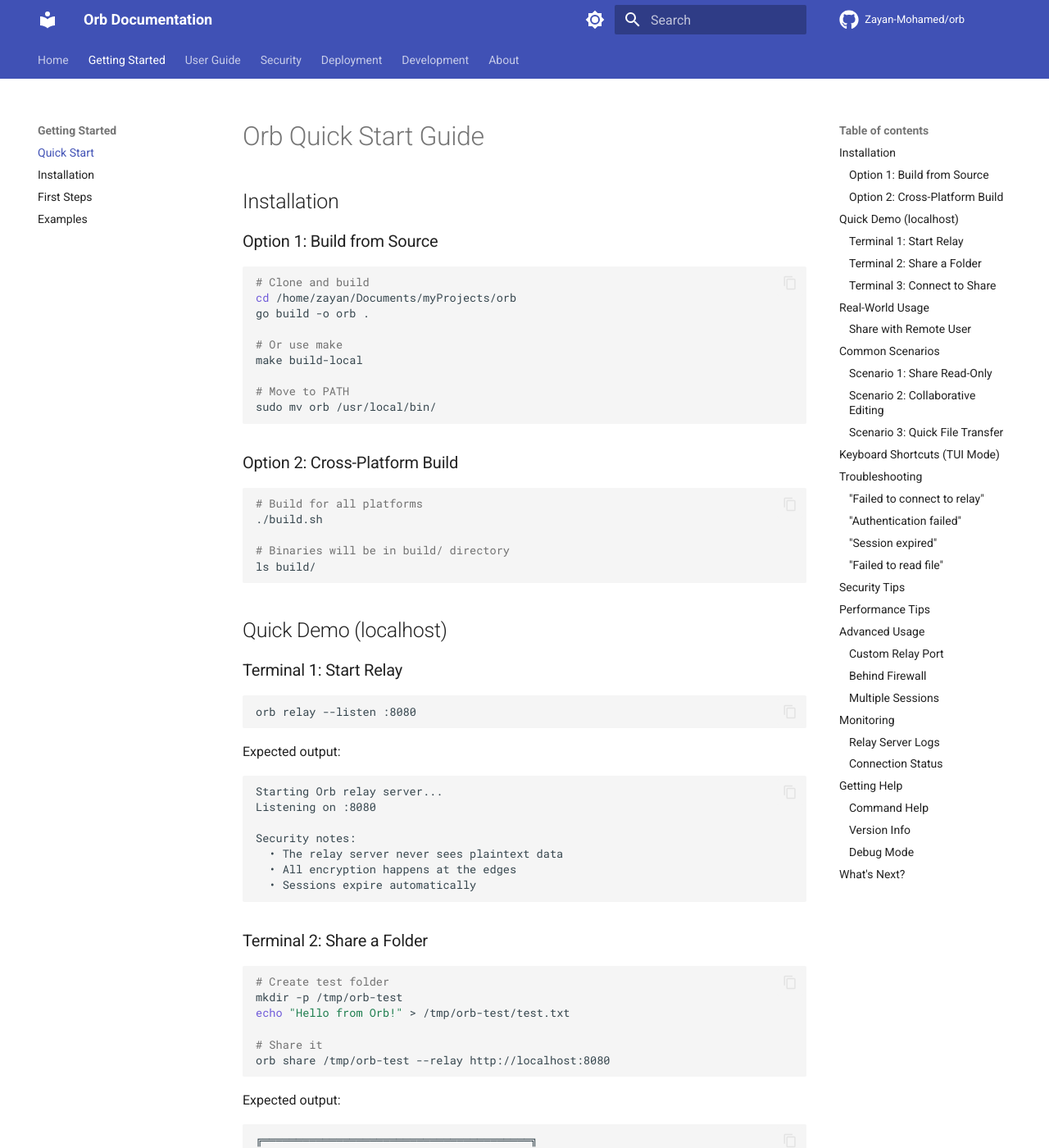
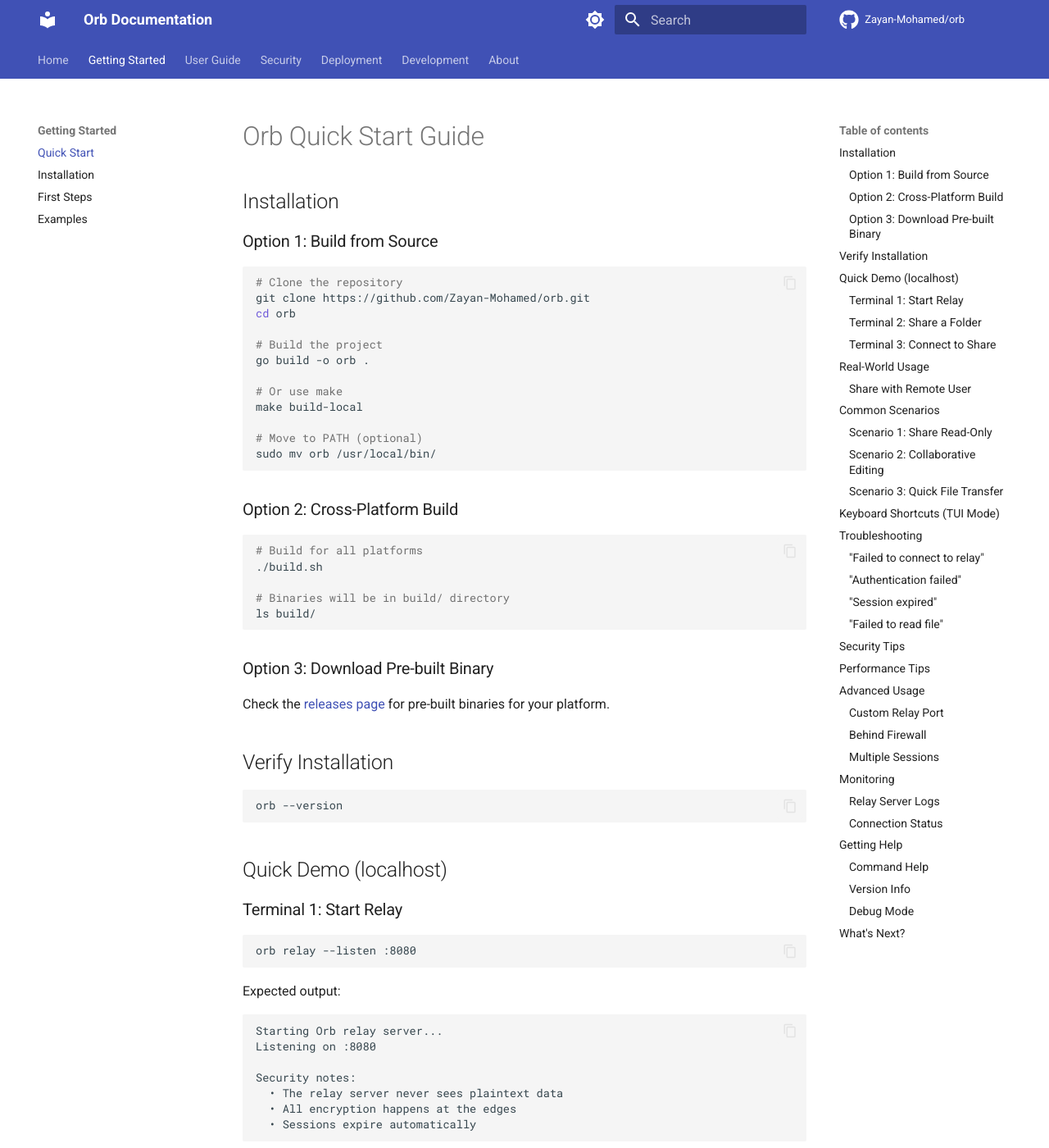
Before and after one commit to Zayan-Mohamed/orb, an MkDocs documentation site: the page built from docs/quickstart.md, in a window 1280 px wide and 1400 px high. Shown: the whole window at 82% size. Built offline with MkDocs 1.6.1 and Material for MkDocs 9.7.7, drawn with Linux system fonts in a browser that asks for light colours; comment, search, counter and statistics services are not loaded; the version menu is left out; some of the changed text lies outside the part shown.

Commit message:
feat: add version flag and generalize quickstart documentation
- Add --version flag and version subcommand with build metadata
- Inject version, git commit, and build date via ldflags
- Update Makefile to include version information in builds
- Update build.sh to pass version metadata to binaries

The version command now displays:
  - Orb version
  - Git commit hash
  - Build date/time

Users can run: orb --version, orb -v, or orb version

Signed-off-by: Zayan-Mohamed <itsm.zayan@gmail.com>

````diff
--- a/docs/quickstart.md
+++ b/docs/quickstart.md
@@ -5,14 +5,17 @@
 ### Option 1: Build from Source
 
 ```bash
-# Clone and build
-cd /home/zayan/Documents/myProjects/orb
+# Clone the repository
+git clone https://github.com/Zayan-Mohamed/orb.git
+cd orb
+
+# Build the project
 go build -o orb .
 
 # Or use make
 make build-local
 
-# Move to PATH
+# Move to PATH (optional)
 sudo mv orb /usr/local/bin/
 ```
 
@@ -24,6 +27,16 @@
 
 # Binaries will be in build/ directory
 ls build/
+```
+
+### Option 3: Download Pre-built Binary
+
+Check the [releases page](https://github.com/Zayan-Mohamed/orb/releases) for pre-built binaries for your platform.
+
+## Verify Installation
+
+```bash
+orb --version
 ```
 
 ## Quick Demo (localhost)
@@ -50,11 +63,11 @@
 
 ```bash
 # Create test folder
-mkdir -p /tmp/orb-test
-echo "Hello from Orb!" > /tmp/orb-test/test.txt
+mkdir -p ~/orb-test
+echo "Hello from Orb!" > ~/orb-test/test.txt
 
 # Share it
-orb share /tmp/orb-test --relay http://localhost:8080
+orb share ~/orb-test --relay http://localhost:8080
 ```
 
 Expected output:
@@ -100,7 +113,7 @@
 2. **Share** (from your machine):
 
    ```bash
-   orb share ./my-documents \
+   orb share ~/my-documents \
      --relay http://your-vps.com:8080 \
      --readonly
    ```
@@ -122,7 +135,7 @@
 ### Scenario 1: Share Read-Only
 
 ```bash
-orb share ./project-docs --readonly
+orb share ~/project-docs --readonly
 ```
 
 Files can be viewed and downloaded, but not modified or deleted.
@@ -131,7 +144,7 @@
 
 ```bash
 # Sharer (read-write)
-orb share ./shared-workspace
+orb share ~/shared-workspace
 
 # Receiver can upload/modify files
 # Use with trusted parties only!
@@ -258,7 +271,7 @@
 
 ```bash
 orb relay --listen :9090
-orb share ./folder --relay http://localhost:9090
+orb share ~/folder --relay http://localhost:9090
 ```
 
 ### Behind Firewall
@@ -276,10 +289,10 @@
 
 ```bash
 # Terminal 1
-orb share ./docs --relay http://relay:8080
+orb share ~/docs --relay http://relay:8080
 
 # Terminal 2
-orb share ./photos --relay http://relay:8080
+orb share ~/photos --relay http://relay:8080
 
 # Different session IDs, isolated sessions
 ```
@@ -329,7 +342,7 @@
 
 ```bash
 # More verbose output
-orb share ./folder --relay http://localhost:8080 --debug
+orb share ~/folder --relay http://localhost:8080 --debug
 ```
 
 ## What's Next?
````
Also changed, not shown: other parts of docs/quickstart.md (+2 -2 lines), 4 other files.
